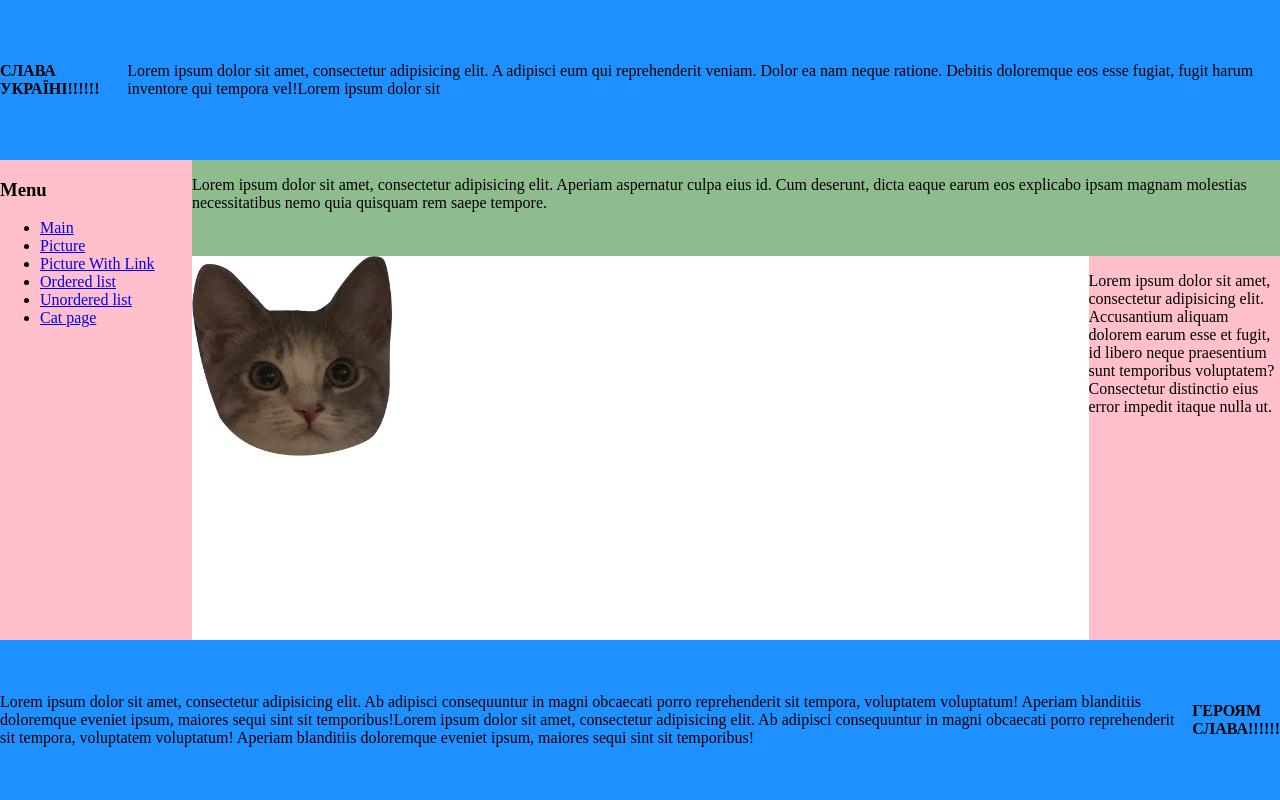
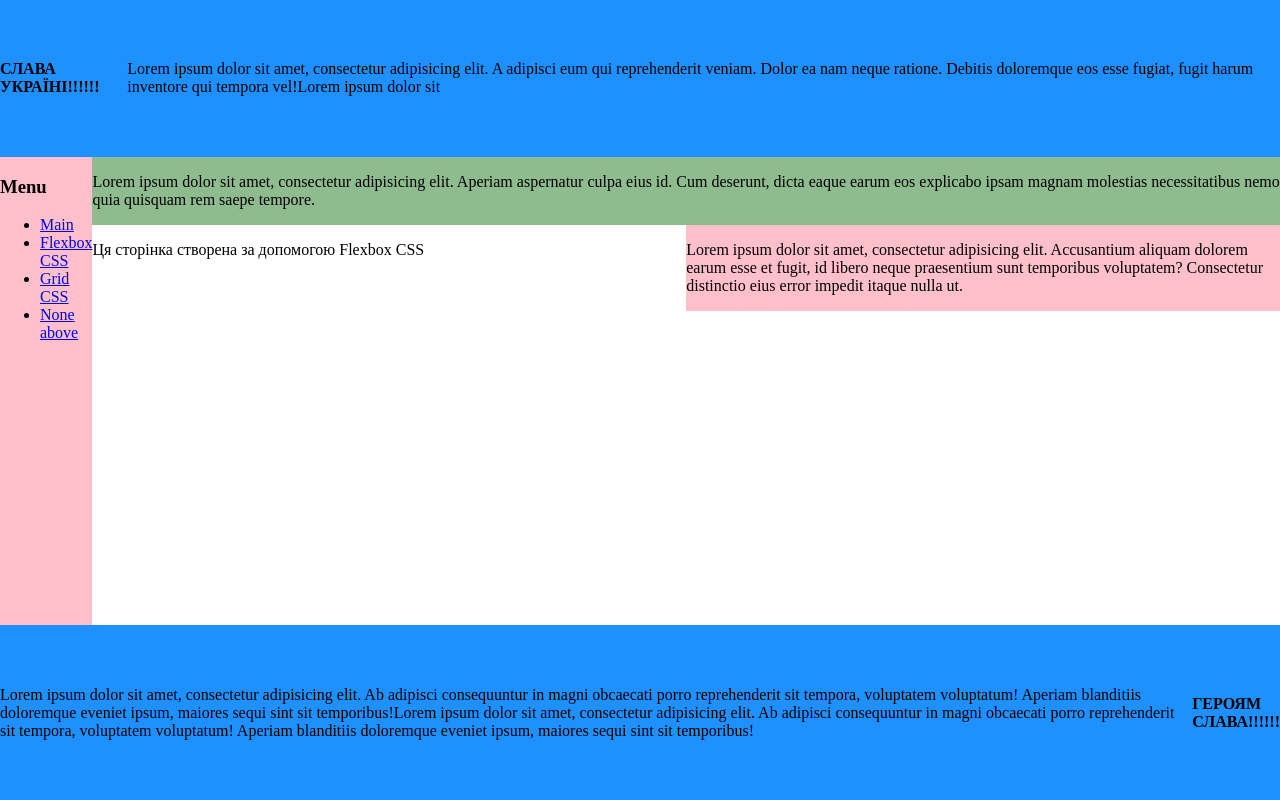
Before and after one commit to maxim-gaiduchek/web-labs, a plain HTML site: page lab2/page1.html in a window 1280 px wide. Drawn offline with Linux system fonts and the light colour scheme.

Commit message:
feature(lab2): Release Flexbox CSS site

```diff
--- a/lab2/page1.html
+++ b/lab2/page1.html
@@ -3,7 +3,7 @@
 <head>
     <meta charset="UTF-8">
     <title>Lab 1</title>
-    <link rel="stylesheet" href="style.css">
+    <link rel="stylesheet" href="style_flex.css">
 </head>
 <body>
 <div class="header"> <!--1-->
@@ -27,11 +27,9 @@
 
             <ul>
                 <li><a href="index.html">Main</a></li>
-                <li><a href="page1.html">Picture</a></li>
-                <li><a href="page2.html">Picture With Link</a></li>
-                <li><a href="page3.html">Ordered list</a></li>
-                <li><a href="page4.html">Unordered list</a></li>
-                <li><a href="page5.html">Cat page</a></li>
+                <li><a href="page1.html">Flexbox CSS</a></li>
+                <li><a href="page2.html">Grid CSS</a></li>
+                <li><a href="page3.html">None above</a></li>
             </ul>
         </div>
     </div>
@@ -44,9 +42,11 @@
         </div>
         <div class="content"> <!--4,5-->
             <div class="article"> <!--4-->
-                <img src="korni0.png" height="200" width="200" alt="Korni))0)">
+                <p>
+                    Ця сторінка створена за допомогою Flexbox CSS
+                </p>
             </div>
-            <div class="map"> <!--5-->
+            <div class="side-article"> <!--5-->
                 <p>Lorem ipsum dolor sit amet, consectetur adipisicing elit. Accusantium aliquam dolorem earum esse et
                     fugit, id libero neque praesentium sunt temporibus voluptatem? Consectetur distinctio eius error
                     impedit itaque nulla ut.</p>
--- /dev/null
+++ b/lab2/style_flex.css
@@ -0,0 +1,97 @@
+* {
+    box-sizing: border-box;
+}
+
+html, body {
+    margin: 0;
+    height: 100%;
+}
+
+body {
+    display: flex;
+    flex-direction: column;
+    flex-wrap: nowrap;
+}
+
+.header {
+    flex-grow: 1;
+
+    display: flex;
+    flex-direction: row;
+    background-color: dodgerblue;
+}
+
+.footer {
+    flex-grow: 1;
+
+    display: flex;
+    flex-direction: row;
+    background-color: dodgerblue;
+}
+
+.texts {
+    flex-grow: 8;
+
+    display: flex;
+    align-items: center;
+}
+
+.main-container {
+    flex-grow: 3;
+
+    display: flex;
+    flex-direction: row;
+    flex-wrap: nowrap;
+}
+
+.side-menu {
+    flex-grow: 1;
+
+    display: flex;
+    background-color: pink;
+}
+
+.content-container {
+    flex-grow: 1;
+
+    flex-direction: column;
+    flex-wrap: nowrap;
+}
+
+.content-header {
+    flex-grow: 1;
+
+    display: flex;
+    width: 100%;
+    /*height: 20%;*/
+    background-color: darkseagreen;
+}
+
+.content {
+    flex-grow: 5;
+
+    display: flex;
+    /*height: 80%;*/
+    flex-direction: row;
+    /*align-items: stretch;
+    align-content: stretch;*/
+}
+
+.article {
+    flex-grow: 5;
+    flex-basis: 100%;
+
+    display: flex;
+    /*width: 82.4%;*/
+    /*height: 100%;*/
+}
+
+.side-article {
+    flex-grow: 1;
+    flex-basis: 100%;
+
+    display: flex;
+    /*height: 100%;*/
+    /*width: 17.6%;*/
+    background-color: pink;
+}
```
